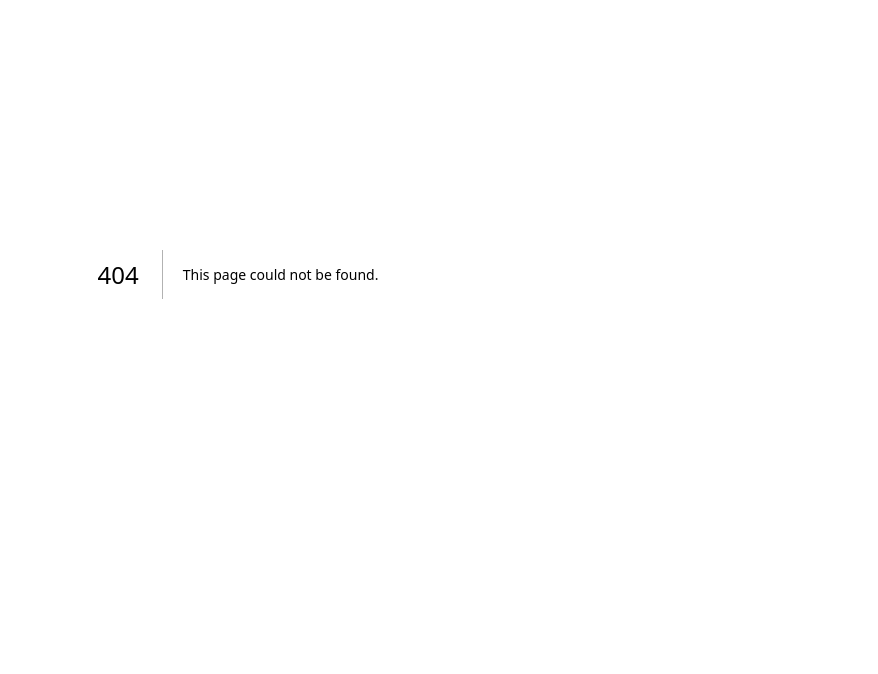
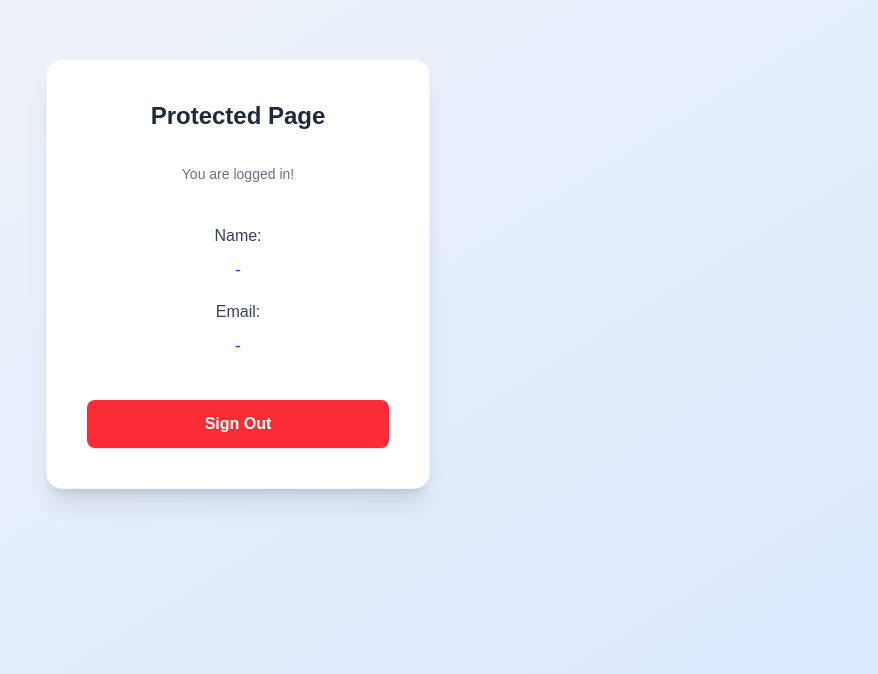
Before and after one commit to sofyanegi/pantau-jabar, a Next.js app: page /protected in a window 1280 px wide. Before the commit this address had no page. Shown: the part 126-800 px from the top of the page, without its empty margins (402-1280 px from the left). Built offline with nearby package versions, Linux system fonts and the light colour scheme; no server answers.

Commit message:
feat(middleware): add authentication middleware and protected page for user sessions

```diff
--- /dev/null
+++ b/app/protected/page.tsx
@@ -0,0 +1,32 @@
+'use client';
+import { useSession, signOut } from 'next-auth/react';
+
+export default function ProtectedPage() {
+  const { data: session, status } = useSession();
+
+  if (status === 'loading') {
+    return (
+      <div className="flex justify-center items-center min-h-screen bg-gradient-to-br from-gray-100 to-blue-100">
+        <div className="text-gray-600 text-lg">Loading...</div>
+      </div>
+    );
+  }
+
+  return (
+    <div className="flex justify-center items-center min-h-screen bg-gradient-to-br from-gray-100 to-blue-100">
+      <div className="bg-white p-10 shadow-xl rounded-2xl w-full max-w-sm flex flex-col gap-6 border border-gray-100">
+        <h2 className="text-2xl font-extrabold text-gray-800 mb-2 text-center">Protected Page</h2>
+        <p className="text-gray-500 text-sm mb-4 text-center">You are logged in!</p>
+        <div className="flex flex-col gap-2 text-center">
+          <span className="text-gray-700 font-medium">Name:</span>
+          <span className="text-lg text-blue-700">{session?.user?.name || '-'}</span>
+          <span className="text-gray-700 font-medium mt-2">Email:</span>
+          <span className="text-lg text-blue-700">{session?.user?.email || '-'}</span>
+        </div>
+        <button onClick={() => signOut({ callbackUrl: '/login' })} className="w-full bg-red-500 text-white py-3 rounded-lg font-semibold shadow hover:bg-red-600 transition mt-4">
+          Sign Out
+        </button>
+      </div>
+    </div>
+  );
+}
--- /dev/null
+++ b/middleware.ts
@@ -0,0 +1,30 @@
+import { withAuth } from 'next-auth/middleware';
+import { NextRequest } from 'next/server';
+
+const authRoutes = ['/login', '/register'];
+const protectedRoutes = ['/protected'];
+
+export default withAuth(
+  function middleware(req: NextRequest) {
+    const { pathname } = req.nextUrl;
+    // @ts-ignore
+    const token = req.nextauth?.token;
+
+    if (token && authRoutes.includes(pathname)) {
+      return Response.redirect(new URL('/', req.url));
+    }
+  },
+  {
+    callbacks: {
+      authorized: ({ token, req }) => {
+        const pathname = req.nextUrl.pathname;
+        if (authRoutes.includes(pathname)) return true;
+        return !!token;
+      },
+    },
+  }
+);
+
+export const config = {
+  matcher: ['/login', '/register', '/protected'],
+};
```
